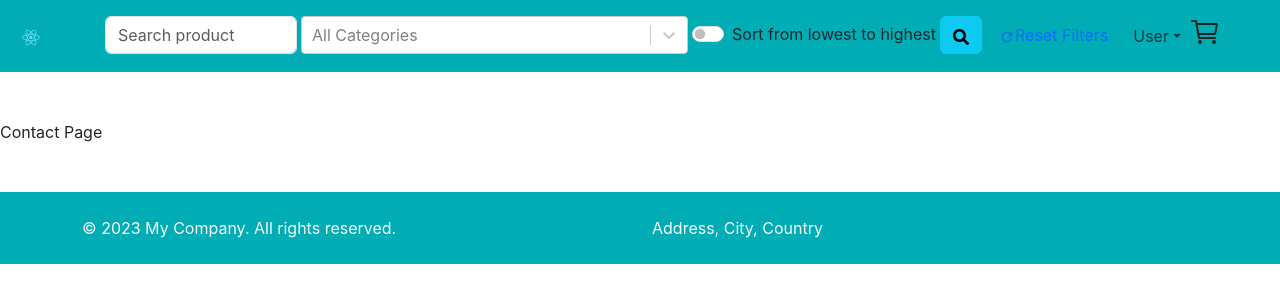
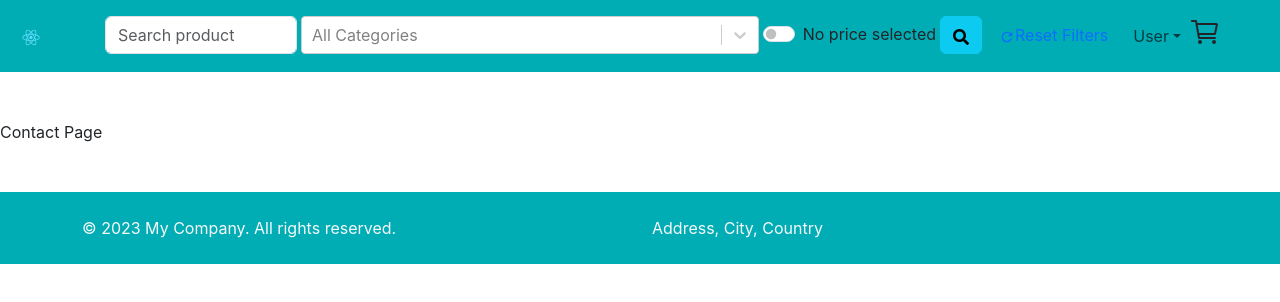
Before and after one commit to davidordo85/React_app_sales, a React (Create React App) app: page /contact in a window 1280 px wide. Shown: the top 302 px of the page. Built offline with nearby package versions, Linux system fonts and the light colour scheme; no server answers.

Commit message:
Changes to the Form.check for it to be more descriptive and not always sort

```diff
--- a/src/components/form_search/Filter.js
+++ b/src/components/form_search/Filter.js
@@ -16,7 +16,7 @@ function Filter({ tags, onSubmit }) {
   // companyName
   const initialFilterState = {
     name: '',
-    price: false,
+    price: null,
     categories: [],
   };
   const [filter, setFilter] = React.useState(initialFilterState);
@@ -24,12 +24,19 @@ function Filter({ tags, onSubmit }) {
   const handleChange = (event, selectedOptions) => {
     if (event && event.target) {
       const { name, value, checked } = event.target;
+      if (name === 'price') {
+        const newFilter = {
+          ...filter,
+          price: checked,
+        };
+        setFilter(newFilter);
+      } else {
         const newFilter = {
           ...filter,
           [name]: value,
-        price: checked,
         };
         setFilter(newFilter);
+      }
     } else if (selectedOptions) {
       const updatedCategories = Array.from(
         selectedOptions,
@@ -47,7 +54,10 @@ function Filter({ tags, onSubmit }) {
     setFilter(initialFilterState);
   };
 
-  const label = filter.price
+  const label =
+    filter.price === null
+      ? 'No price selected'
+      : filter.price
       ? 'Sort from highest to lowest'
       : 'Sort from lowest to highest';
 
@@ -57,6 +67,8 @@ function Filter({ tags, onSubmit }) {
   };
 
   const { name, categories, price } = filter;
+
+  console.log(filter);
 
   return (
     <Form className="filter-container " onSubmit={handleSubmit}>
@@ -82,7 +94,7 @@ function Filter({ tags, onSubmit }) {
         label={label}
         variant="warning"
         onChange={handleChange}
-        checked={price}
+        checked={price !== null ? price : false}
         id="custom-checkbox"
         className="form-switch filter-item"
       />
```
Lines whose indentation alone changed are shown as unchanged.
